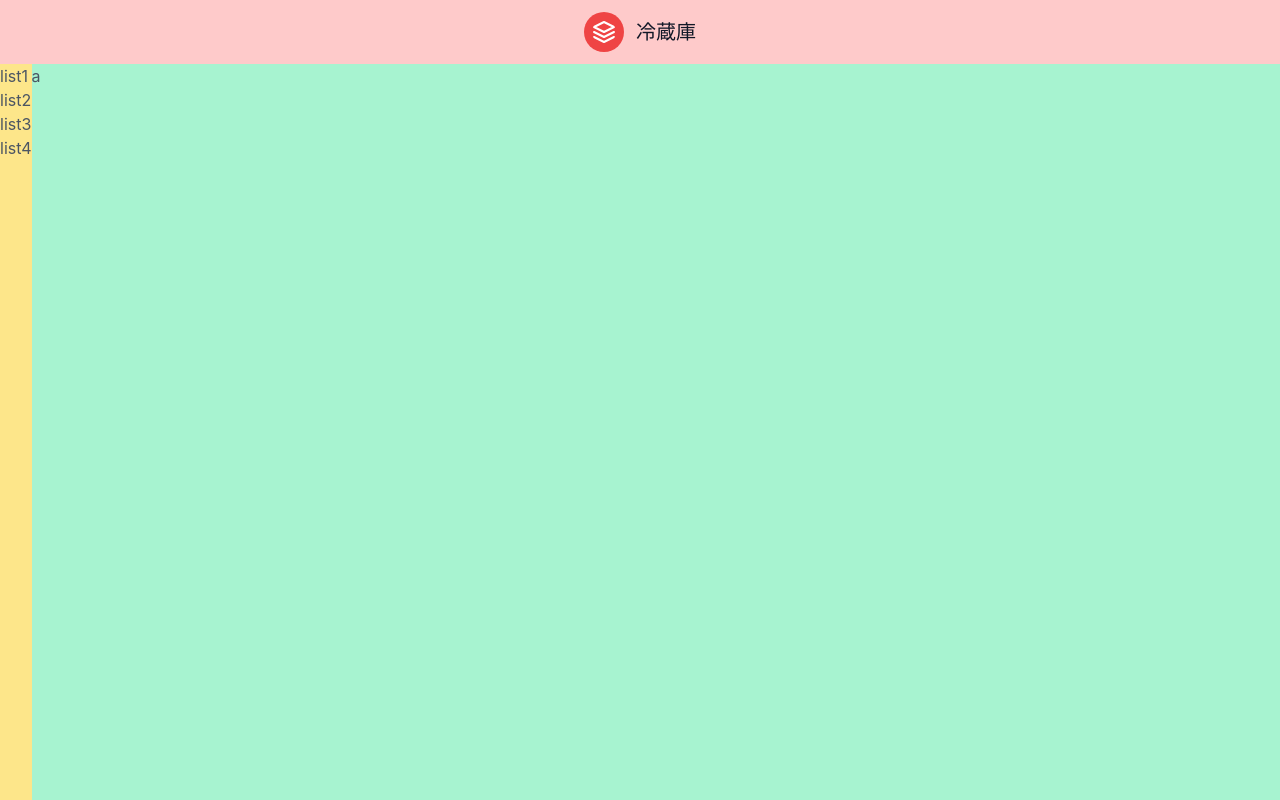
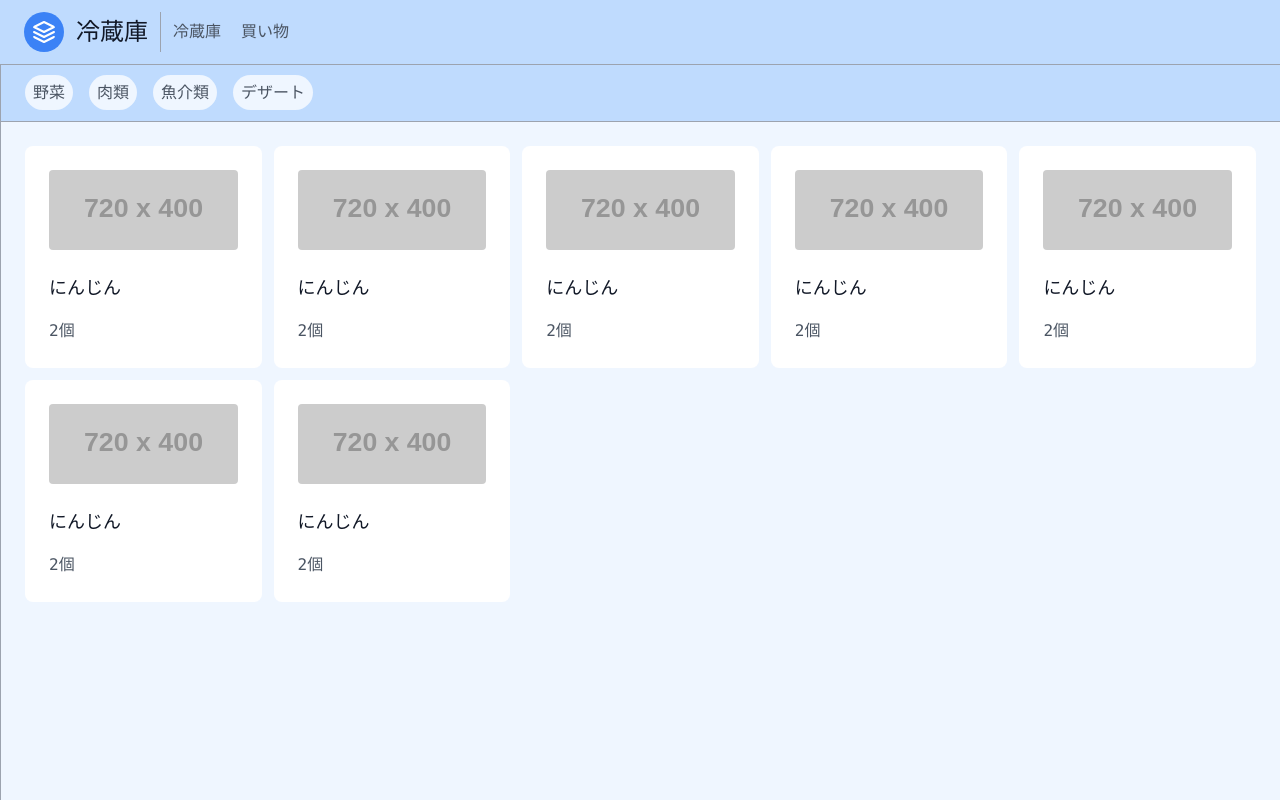
Before and after one commit to hello-ty/ref-app, a Next.js app: page /test in a window 1280 px wide. Built offline with nearby package versions, Linux system fonts and the light colour scheme.

Commit message:
✨ tailwindでUIデザイン変更

```diff
--- a/src/pages/test.jsx
+++ b/src/pages/test.jsx
@@ -1,15 +1,18 @@
 import Head from "next/head";
-// import classes from "src/styles/Test.module.css";
+import classes from "src/styles/Test.module.css";
 
 export default function Test() {
+  const items = ["野菜", "肉類", "魚介類", "デザート"];
+  const data = [1, 2, 3, 4, 5, 6, 7];
+
   return (
     <div>
       <Head>
         <title>Refrigerator Page</title>
       </Head>
-      <div className="flex flex-col min-h-screen">
-        <header className="text-gray-600 body-font bg-red-200">
-          <div className="container mx-auto flex p-3 flex-col items-center">
+      <div className="flex flex-col min-h-screen font-mono">
+        <header className="text-gray-600 body-font bg-blue-200 border-b border-gray-400">
+          <div className="container mx-auto flex py-3 px-6 sm:flex-row ">
             <a className="flex title-font font-medium items-center text-gray-900 mb-0">
               <svg
                 xmlns="http://www.w3.org/2000/svg"
@@ -18,30 +21,67 @@ export default function Test() {
                 stroke-linecap="round"
                 stroke-linejoin="round"
                 stroke-width="2"
-                class="w-10 h-10 text-white p-2 bg-red-500 rounded-full"
+                className="w-10 h-10 text-white p-2 bg-blue-500 rounded-full"
                 viewBox="0 0 24 24"
               >
                 <path d="M12 2L2 7l10 5 10-5-10-5zM2 17l10 5 10-5M2 12l10 5 10-5"></path>
               </svg>
-              <span className="ml-3 text-xl">冷蔵庫</span>
+              <span className="ml-3 text-2xl">冷蔵庫</span>
             </a>
+            <div className="md:border-l md:border-gray-400 flex items-center ml-3 pl-3">
+              <a class="mr-5 hover:text-gray-900 hidden sm:block">冷蔵庫</a>
+              <a class="mr-5 hover:text-gray-900 hidden sm:block">買い物</a>
+            </div>
           </div>
         </header>
-        <div className="flex flex-row flex-1">
-          <nav className="text-gray-600 body-font bg-yellow-200 w-64px">
-            <div className="">
-              <ul className="flex flex-col">
-                <list>list1</list>
-                <list>list2</list>
-                <list>list3</list>
-                <list>list4</list>
-              </ul>
+        <div className="flex flex-col sm:flex-row flex-1">
+          <nav className="text-gray-600 p-5 sm:px-5 body-font bg-blue-200 w-full order-last fixed bottom-0 border-gray-400 sm:border-t-2 sm:border-blue-200 sm:hidden sm:absolute sm:-left-10">
+            <div className="flex flex-row sm:flex-col justify-between">
+              <div className=" mx-auto">
+                <span className="">冷蔵庫</span>
+              </div>
+              <div className="mx-auto">
+                <span className="">買い物</span>
+              </div>
             </div>
           </nav>
-          <main className="text-gray-600 body-font bg-green-200 flex-1">
-            <div>
-              <p>a</p>
-            </div>
+          <main className="text-gray-600 body-font bg-blue-50 flex-1 sm:border-l sm:border-gray-400">
+            <aside className="text-gray-600 body-font">
+              <div className="container py-4 px-6 mx-auto min-w-full bg-blue-200 border-b border-gray-400">
+                <ul>
+                  {items.map((d) => (
+                    <list className="bg-blue-50 mr-4 p-2 rounded-full">
+                      {d}
+                    </list>
+                  ))}
+                </ul>
+              </div>
+            </aside>
+            <section className="text-gray-600 body-font">
+              <div className="container p-6 mx-auto">
+                <div className="flex flex-wrap gap-3">
+                  {data.map((d, i) => (
+                    <div
+                      key={i}
+                      className="xl:w-1/4 md:w-1/2"
+                      className={classes.card}
+                    >
+                      <div className="bg-white p-6 rounded-lg">
+                        <img
+                          className="h-20 rounded w-full object-cover object-center mb-6"
+                          src="https://dummyimage.com/720x400"
+                          alt="content"
+                        />
+                        <h2 className="text-lg text-gray-900 font-medium title-font mb-4">
+                          にんじん
+                        </h2>
+                        <p className="leading-relaxed text-base">2個</p>
+                      </div>
+                    </div>
+                  ))}
+                </div>
+              </div>
+            </section>
           </main>
         </div>
       </div>
--- a/src/styles/Test.module.css
+++ b/src/styles/Test.module.css
@@ -1,3 +1,15 @@
-/* .conatiner {
-  min-height: 100vh;
-} */
+.card {
+  width: calc((100% - 0.75rem) / 2);
+}
+
+@media (min-width: 640px) {
+  .card {
+    width: calc((100% - 1.5rem) / 3);
+  }
+}
+
+@media (min-width: 1024px) {
+  .card {
+    width: calc((100% - 3rem) / 5);
+  }
+}
```
